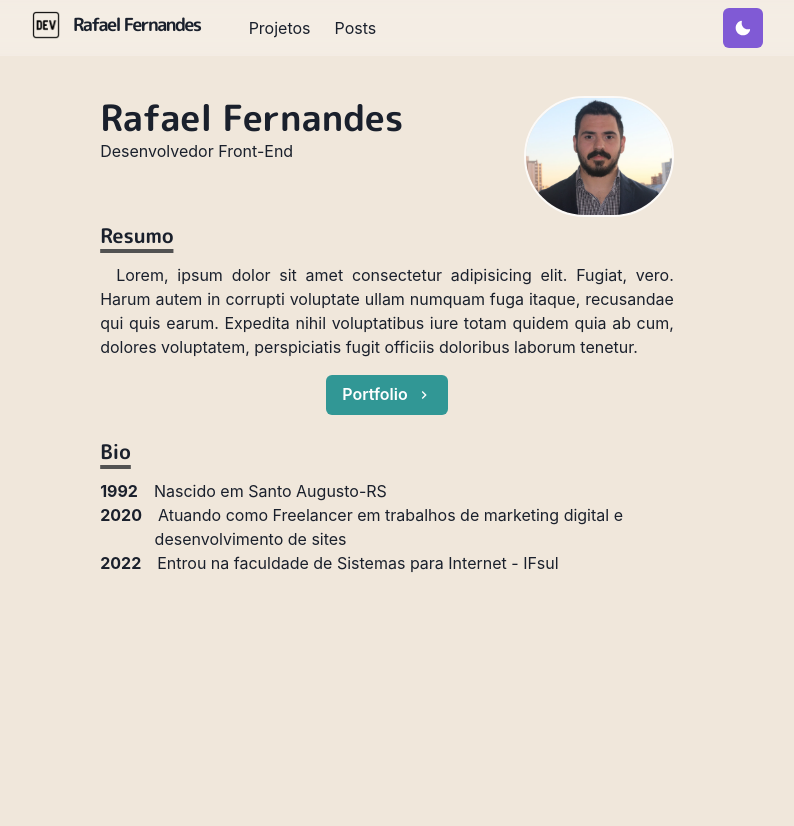
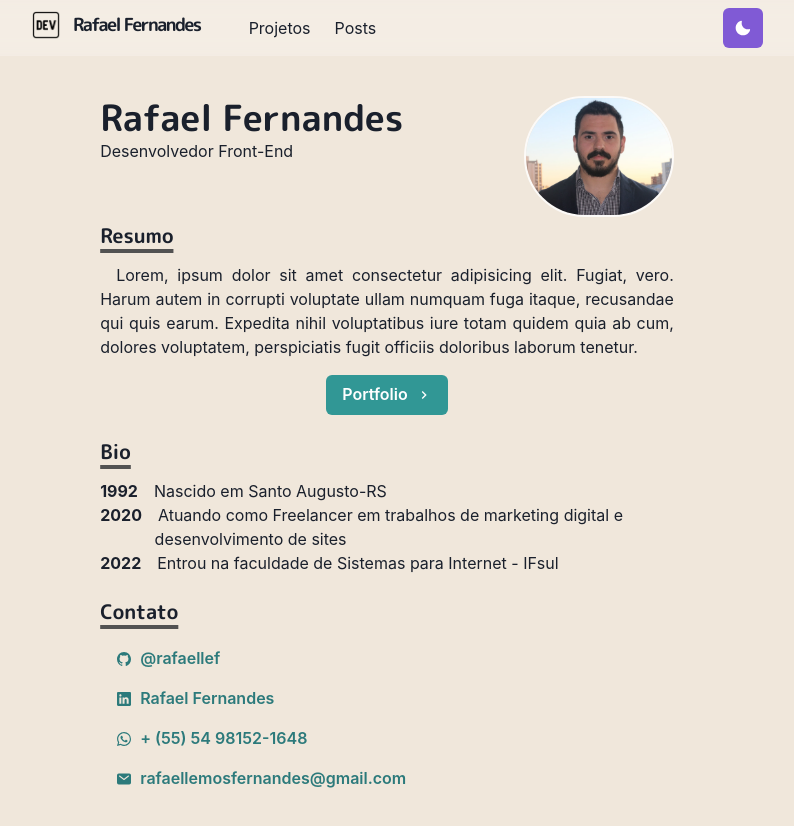
Before and after one commit to rafaellef/portfolio, a Next.js app: page / in a window 1280 px wide. Shown: the top 826 px of the page, without its empty margins (253-1047 px from the left). Before the commit the page ends 800 px from the top, so only its background shows below. Built offline with nearby package versions, Linux system fonts and the light colour scheme.

Commit message:
Seção de contato adicionada

```diff
--- a/pages/index.js
+++ b/pages/index.js
@@ -1,10 +1,13 @@
 import NextLink from 'next/link';
-import { Box, Button, Container, Heading, Image, Link, useColorModeValue } from "@chakra-ui/react";
+import { Box, Button, Container, Heading, Image, Link, List, ListItem, SimpleGrid, Icon, useColorModeValue } from "@chakra-ui/react";
 import Section from '../components/section';
 import Paragraph from "../components/paragraph";
 import { ChevronRightIcon } from '@chakra-ui/icons';
 import Layout from '../components/layouts/article';
 import { BioSection, BioYear } from '../components/bio';
+import { GridItem } from '../components/grid-item';
+import { IoLogoLinkedin, IoLogoGithub, IoLogoWhatsapp } from 'react-icons/io5'
+import { IoMail } from 'react-icons/io5'
 
 const Page = () => {
     return (
@@ -58,6 +61,42 @@ const Page = () => {
                         Entrou na faculdade de Sistemas para Internet - IFsul
                     </BioSection>
                 </Section>
+
+                <Section delay={0.3}>
+                    <Heading as="h3" variant="section-title">
+                        Contato
+                    </Heading>
+                    <List>
+                        <ListItem>
+                            <Link href='https://github.com/rafaellef' target="_blank">
+                                <Button variant="ghost" colorScheme="teal" leftIcon={<Icon as={IoLogoGithub} />}>
+                                    @rafaellef
+                                </Button>
+                            </Link>
+                        </ListItem>
+                        <ListItem>
+                            <Link href='https://www.linkedin.com/in/rafaellfernandes/' target="_blank">
+                                <Button variant="ghost" colorScheme="teal" leftIcon={<Icon as={IoLogoLinkedin} />}>
+                                    Rafael Fernandes
+                                </Button>
+                            </Link>
+                        </ListItem>
+                        <ListItem>
+                            <Link href='https://wa.me/5553981521648' target="_blank">
+                                <Button variant="ghost" colorScheme="teal" leftIcon={<Icon as={IoLogoWhatsapp} />}>
+                                    + (55) 54 98152-1648
+                                </Button>
+                            </Link>
+                        </ListItem>
+                        <ListItem>
+                            <Link href='mailto:rafaellemosfernandes@gmail.com' target="_blank">
+                                <Button variant="ghost" colorScheme="teal" leftIcon={<Icon as={IoMail} />}>
+                                    rafaellemosfernandes@gmail.com
+                                </Button>
+                            </Link>
+                        </ListItem>
+                    </List>
+                </Section>
             </Container>
         </Layout>
     )
```
